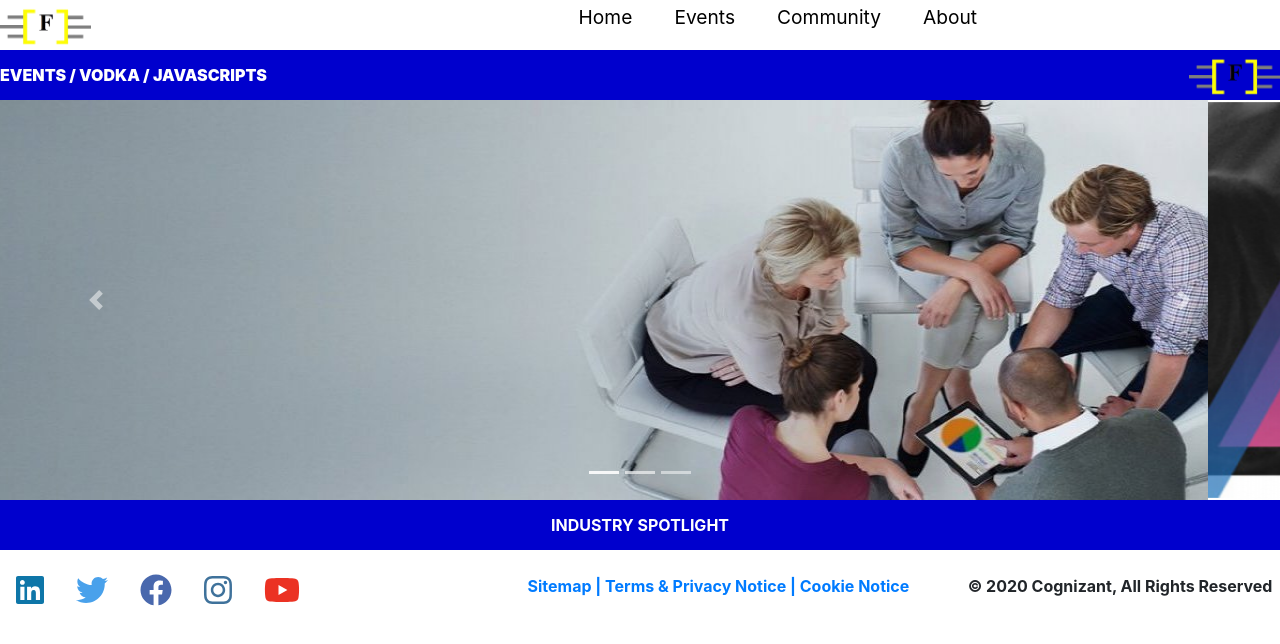
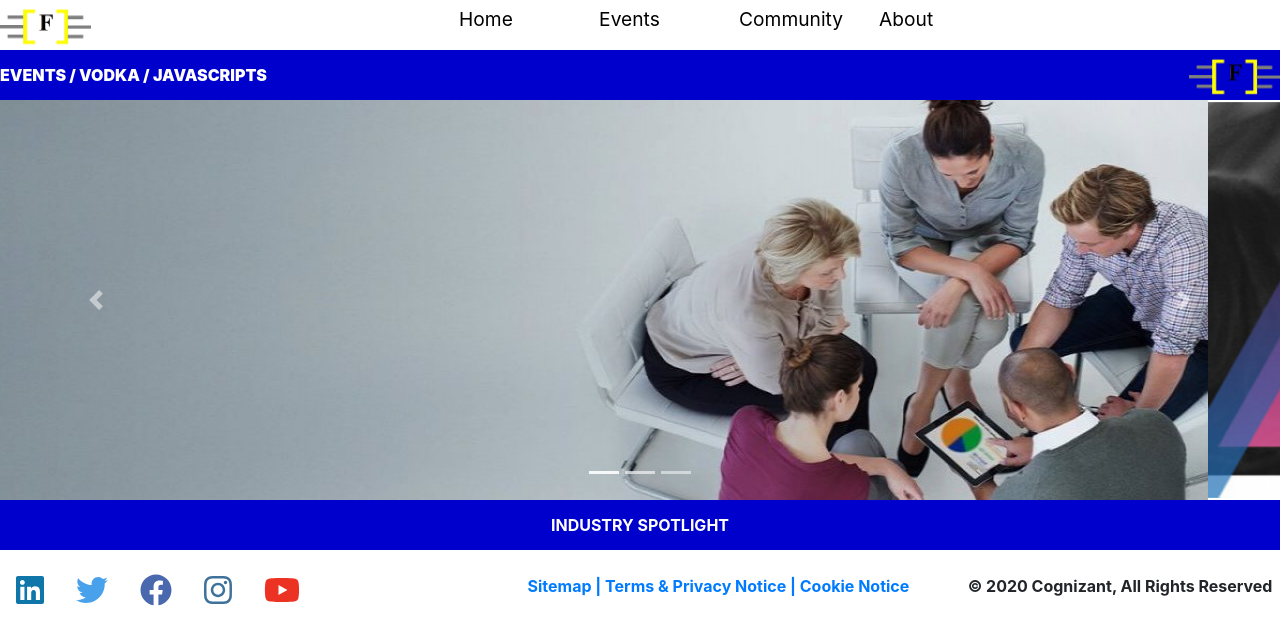
Before and after one commit to Subhajothi/Futurist---Db-connection, a React (Create React App) app: page / in a window 1280 px wide. Shown: the top 644 px of the page. Built offline with nearby package versions, Linux system fonts and the light colour scheme.

Commit message:
Update Navbar.css

```diff
--- a/src/components/Navbar.css
+++ b/src/components/Navbar.css
@@ -42,15 +42,24 @@
 }
 
 .nav-item {
-  display: flex;
-  align-items: center;
+  display: inherit;
+  align-items: normal;
+  height: 40px;
+  width: 130px;
+}
+.nav-item1 {
+  display: inherit;
+  align-items: normal;
   height: 80px;
+  width: 200px;
 }
 
 .nav-links {
   color: black;
   text-decoration: none;
   padding: 0.5rem 1rem;
+  width: max-content;
+  height: 60px;
 }
 
 .nav-links:hover {
```
